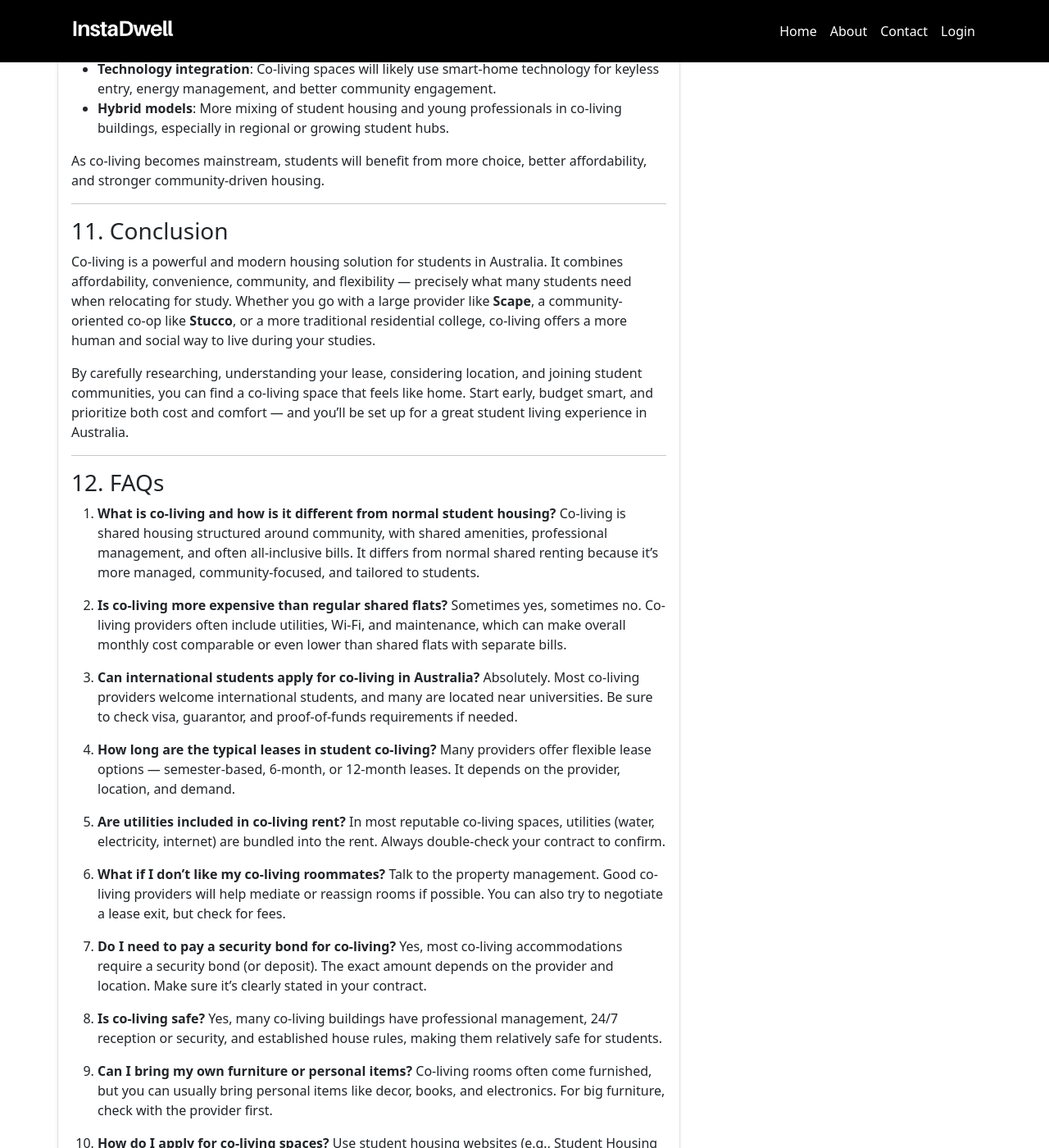
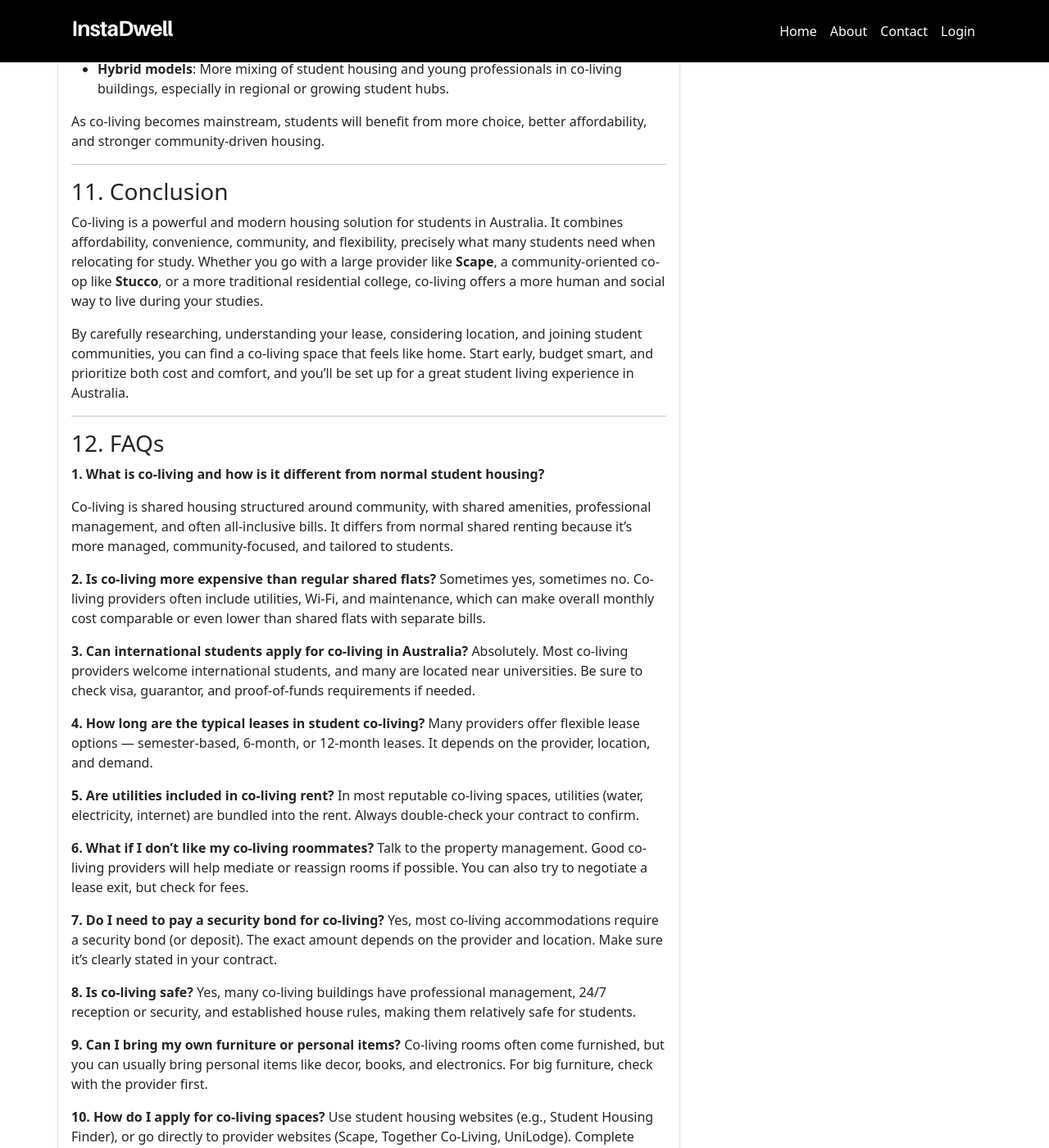
Before and after one commit to instadw/instadwell-blog, a Jekyll site: the page built from _posts/2025-11-11-best-co-living-spaces-for-students-in-australia.md, in a window 1280 px wide and 1400 px high, scrolled down 9090 px. Shown: the whole window at 82% size. Built offline with Jekyll 4.4.1, drawn with Linux system fonts in a browser that asks for light colours; some of the changed text lies outside the part shown.

Commit message:
Update 2025-11-11-best-co-living-spaces-for-students-in-australia.md

```diff
--- a/_posts/2025-11-11-best-co-living-spaces-for-students-in-australia.md
+++ b/_posts/2025-11-11-best-co-living-spaces-for-students-in-australia.md
@@ -62,13 +62,13 @@
 
 ### 2. What Is Co-Living for Students?
 
-Co-living refers to a shared living model where residents — in this case, students, live together under one roof, but with more structure, amenities, and community than a typical shared flat or house. In student co-living:
+Co-living refers to a shared living model where residents, in this case, students, live together under one roof, but with more structure, amenities, and community than a typical shared flat or house. In student co-living:
 
 * Rooms can be private (studio or en-suite) or shared.
 * Utilities and bills (internet, electricity, water) are often **bundled into the rent**.
 * Shared common areas exist: kitchens, lounges, co-working or study spaces, often with **social programming**.
 * There is usually a management team (or "community team") that organizes events, oversees maintenance, and helps build a sense of belonging.
-* Leases can be more flexible than traditional rentals — sometimes offering shorter or student-specific contracts.
+* Leases can be more flexible than traditional rentals, sometimes offering shorter or student-specific contracts.
 
 For students, co-living offers a balance between privacy and social life, and often proves cheaper or more convenient than renting on your own.
 
@@ -88,7 +88,7 @@
    Many co-living spaces are located close to universities, public transport, or city centers. Providers like Scape or UniLodge position their buildings to maximize accessibility.
 
 4. **Flexibility**
-   Co-living contracts may be more suited to student life — for example, they might offer semester-length leases or more flexible termination terms.
+   Co-living contracts may be more suited to student life, for example, they might offer semester-length leases or more flexible termination terms.
 
 5. **All-Inclusive Living**
    Having utilities, cleaning, Wi-Fi, and maintenance all managed frees students to focus on their studies without worrying about separate bills or hidden costs.
@@ -97,7 +97,7 @@
    Co-living buildings are professionally managed, often with 24/7 reception or security. This offers peace of mind, especially for international students.
 
 7. **Lower Risk for New Arrivals**
-   If you're studying abroad, co-living can act as a “soft landing” — before committing to more permanent or long-term housing, co-living lets you settle in and meet people.
+   If you're studying abroad, co-living can act as a “soft landing”, before committing to more permanent or long-term housing, co-living lets you settle in and meet people.
 
 Given these advantages, it’s easy to see why co-living is becoming a go-to housing solution for students in Australia.
 
@@ -122,7 +122,7 @@
 
 ### 5. Top Co-Living Providers & Spaces for Students in Australia
 
-Here are some of the best-known and most trusted co-living options for students in Australia — each with different styles, costs, and benefits.
+Here are some of the best-known and most trusted co-living options for students in Australia, each with different styles, costs, and benefits.
 
 ###  **Scape**
 
@@ -191,7 +191,7 @@
 
 **YHA (Youth Hostels Association) Australia** offers student-friendly communal accommodation, especially useful for short-term stays or when you first arrive.
 
-* **Locations**: YHA has major city hostels in Sydney, Brisbane, Melbourne, and more — many of which welcome students.
+* **Locations**: YHA has major city hostels in Sydney, Brisbane, Melbourne, and more, many of which welcome students.
 * **Living Style**: Shared dorm-style rooms or private rooms, communal kitchens, shared dining and coworking spaces.
 * **Cost**: Very competitive, especially for short-term stays (weeks, not months), making YHA ideal for students arriving before settling into a longer-term co-living arrangement.
 * **Community Vibe**: As hostels, YHA places are social and transient, so they’re great for meeting new people, but less stable than purpose-built student co-living.
@@ -261,11 +261,11 @@
 
 ### 8. Tips for Saving Money & Getting the Best Co-Living Deal
 
-* **Book Early**: The more popular co-living places fill up fast — especially before the academic year begins.
+* **Book Early**: The more popular co-living places fill up fast, especially before the academic year begins.
 * **Negotiate**: Ask if utilities are included, or if there’s a discount for a longer lease or up-front payment.
 * **Look for Scholarships or Accommodation Stipends**: Some universities or colleges give financial help that can be used toward housing.
-* **Share Wisely**: Choose roommates you trust — having reliable housemates means fewer conflicts over bills or cleaning.
-* **Use Public Transport**: Choose co-living in slightly less central areas if transport is cheap — can massively reduce cost.
+* **Share Wisely**: Choose roommates you trust, having reliable housemates means fewer conflicts over bills or cleaning.
+* **Use Public Transport**: Choose co-living in slightly less central areas if transport is cheap, can massively reduce cost.
 * **Use Student Discounts**: On utilities, gym memberships, or transport.
 * **Consider Off-Peak Move-In**: Moving mid-semester can get you deals or lower rent compared to peak move-in times.
 
@@ -288,7 +288,7 @@
    Even if you want to leave early, breaking a lease can be difficult or expensive.
 
 5. **Variable Quality**
-   Not all co-living providers offer the same quality — some may lack maintenance or community engagement.
+   Not all co-living providers offer the same quality, some may lack maintenance or community engagement.
 
 6. **Co-Op Responsibilities**
    If choosing a cooperative (like Stucco), you might need to contribute time and effort to management or decision-making.
@@ -311,40 +311,41 @@
 
 ### 11. Conclusion
 
-Co-living is a powerful and modern housing solution for students in Australia. It combines affordability, convenience, community, and flexibility — precisely what many students need when relocating for study. Whether you go with a large provider like **Scape**, a community-oriented co-op like **Stucco**, or a more traditional residential college, co-living offers a more human and social way to live during your studies.
+Co-living is a powerful and modern housing solution for students in Australia. It combines affordability, convenience, community, and flexibility, precisely what many students need when relocating for study. Whether you go with a large provider like **Scape**, a community-oriented co-op like **Stucco**, or a more traditional residential college, co-living offers a more human and social way to live during your studies.
 
-By carefully researching, understanding your lease, considering location, and joining student communities, you can find a co-living space that feels like home. Start early, budget smart, and prioritize both cost and comfort — and you'll be set up for a great student living experience in Australia.
+By carefully researching, understanding your lease, considering location, and joining student communities, you can find a co-living space that feels like home. Start early, budget smart, and prioritize both cost and comfort, and you'll be set up for a great student living experience in Australia.
 
 ---
 
 ### 12. FAQs
 
-1. **What is co-living and how is it different from normal student housing?**
+**1. What is co-living and how is it different from normal student housing?**
+
    Co-living is shared housing structured around community, with shared amenities, professional management, and often all-inclusive bills. It differs from normal shared renting because it’s more managed, community-focused, and tailored to students.
 
-2. **Is co-living more expensive than regular shared flats?**
+**2. Is co-living more expensive than regular shared flats?**
    Sometimes yes, sometimes no. Co-living providers often include utilities, Wi-Fi, and maintenance, which can make overall monthly cost comparable or even lower than shared flats with separate bills.
 
-3. **Can international students apply for co-living in Australia?**
+**3. Can international students apply for co-living in Australia?**
    Absolutely. Most co-living providers welcome international students, and many are located near universities. Be sure to check visa, guarantor, and proof-of-funds requirements if needed.
 
-4. **How long are the typical leases in student co-living?**
+**4. How long are the typical leases in student co-living?**
    Many providers offer flexible lease options — semester-based, 6-month, or 12-month leases. It depends on the provider, location, and demand.
 
-5. **Are utilities included in co-living rent?**
+**5. Are utilities included in co-living rent?**
    In most reputable co-living spaces, utilities (water, electricity, internet) are bundled into the rent. Always double-check your contract to confirm.
 
-6. **What if I don’t like my co-living roommates?**
+**6. What if I don’t like my co-living roommates?**
    Talk to the property management. Good co-living providers will help mediate or reassign rooms if possible. You can also try to negotiate a lease exit, but check for fees.
 
-7. **Do I need to pay a security bond for co-living?**
+**7. Do I need to pay a security bond for co-living?**
    Yes, most co-living accommodations require a security bond (or deposit). The exact amount depends on the provider and location. Make sure it’s clearly stated in your contract.
 
-8. **Is co-living safe?**
+**8. Is co-living safe?**
    Yes, many co-living buildings have professional management, 24/7 reception or security, and established house rules, making them relatively safe for students.
 
-9. **Can I bring my own furniture or personal items?**
+**9. Can I bring my own furniture or personal items?**
    Co-living rooms often come furnished, but you can usually bring personal items like decor, books, and electronics. For big furniture, check with the provider first.
 
-10. **How do I apply for co-living spaces?**
+**10. How do I apply for co-living spaces?**
     Use student housing websites (e.g., Student Housing Finder), or go directly to provider websites (Scape, Together Co-Living, UniLodge). Complete their application, submit necessary documents (ID, student ID, guarantor, bond), and sign the lease.
```
Also changed, not shown: other parts of _posts/2025-11-11-best-co-living-spaces-for-students-in-australia.md (+3 -3 lines).
